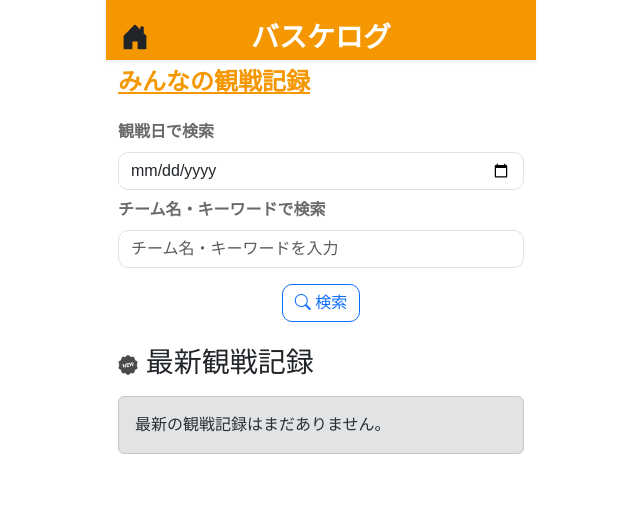
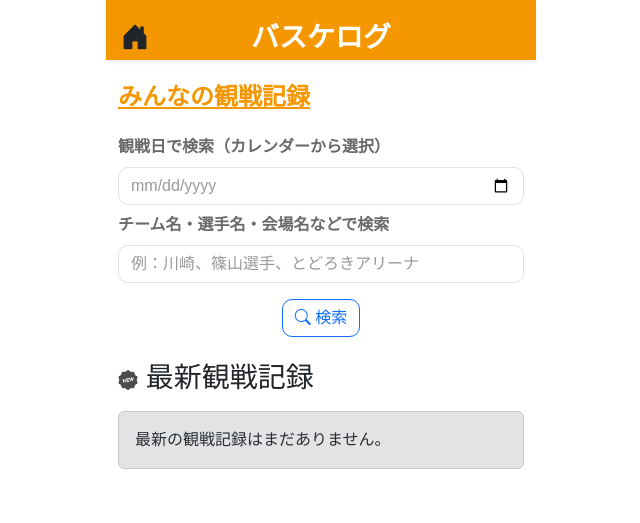
Before and after one commit to kashiwa-mo-chi/basketlogRepository, a Django app: page /accounts/home/ in a window 1280 px wide. Shown: the top 523 px of the page, without its empty margins (319-959 px from the left). Run offline with Django 5.2, Linux system fonts and the light colour scheme; data that the repository does not hold is empty.

Commit message:
余白・プレイスホルダー色修正

```diff
--- a/01_BasketLog/BasketLog/accounts/templates/accounts/home.html
+++ b/01_BasketLog/BasketLog/accounts/templates/accounts/home.html
@@ -7,15 +7,19 @@
 
 {% block content %}
 
-<a href="{% url 'games:public_diary_list' %}"
-   class="home-link">
-    みんなの観戦記録
-</a>
+<div class="home-title-area">
+    <a href="{% url 'games:public_diary_list' %}"
+    class="home-link">
+        みんなの観戦記録
+    </a>
+</div>
 
 <form action="{% url 'games:public_diary_list' %}" method="get" class="mb-4">
 
     <div class="mb-2">
-        <label for="search-date" class="form-label">観戦日で検索</label>
+        <label for="search-date" class="form-label">
+            観戦日で検索（カレンダーから選択）
+        </label>
         <input
             type="date"
             id="search-date"
@@ -24,13 +28,13 @@
     </div>
 
     <div class="mb-3">
-        <label for="search-keyword" class="form-label">チーム名・キーワードで検索</label>
+        <label for="search-keyword" class="form-label">チーム名・選手名・会場名などで検索</label>
         <input
             type="search"
             id="search-keyword"
             name="q"
             class="form-control"
-            placeholder="チーム名・キーワードを入力">
+            placeholder="例：川崎、篠山選手、とどろきアリーナ">
     </div>
 
     <div class="text-center">
--- a/01_BasketLog/BasketLog/accounts/templates/accounts/mypage.html
+++ b/01_BasketLog/BasketLog/accounts/templates/accounts/mypage.html
@@ -13,7 +13,7 @@
         </a>
 
         <a href="{% url 'accounts:username_change' %}" class="mypage-item">
-            <span>ユーザ名の変更</span>
+            <span>ユーザ名変更</span>
         </a>
 
         <a href="{% url 'accounts:email_change' %}" class="mypage-item">
--- a/01_BasketLog/BasketLog/accounts/templates/accounts/password_change.html
+++ b/01_BasketLog/BasketLog/accounts/templates/accounts/password_change.html
@@ -2,8 +2,10 @@
 
 {% block content %}
 
+<div class="container mt-4">
+
 <h2 class="page-title">
-    パスワードの変更
+    パスワード変更
 </h2>
 
 <form method="post">
@@ -76,4 +78,6 @@
 
 </form>
 
+</div>
+
 {% endblock %}
--- a/01_BasketLog/BasketLog/accounts/templates/accounts/username_change.html
+++ b/01_BasketLog/BasketLog/accounts/templates/accounts/username_change.html
@@ -5,7 +5,7 @@
 <div class="container mt-4">
 
     <h2 class="page-title">
-        ユーザ名の変更
+        ユーザ名変更
     </h2>
 
         <div class="current-username">
--- a/01_BasketLog/BasketLog/static/css/style.css
+++ b/01_BasketLog/BasketLog/static/css/style.css
@@ -25,7 +25,6 @@ textarea::placeholder {
     opacity: 1;
 }
 
-
 /* ==========================
    ヘッダー
 ========================== */
@@ -190,6 +189,10 @@ img {
 /* ==========================
    ホーム画面
 ========================== */
+
+.home-title-area {
+    padding-top: 15px;
+}
 
 .home-link {
     display: inline-block;
@@ -262,6 +265,14 @@ img {
     margin-bottom: 25px;
 }
 
+#search-date {
+    color: #999;
+}
+
+#search-keyword::placeholder {
+    color: #999;
+    opacity: 1;
+}
 
 /* ==========================
    観戦記録一覧
@@ -725,9 +736,24 @@ img {
     border-radius: 8px;
 }
 
+.diary-input-area select {
+    color: #999;
+}
+
+/* 観戦記録の会場・チーム名プルダウン */
+.diary-input-area select.diary-select {
+    color: #999;
+}
+
+/* プルダウンを選択した後 */
+.diary-input-area select.diary-select.is-selected {
+    color: #212529;
+}
+
 .diary-input-area input[type="date"] {
     height: 35px;
     box-sizing: border-box;
+    color: #999;
 }
 
 .diary-input-area textarea {
@@ -766,7 +792,7 @@ img {
 /* スコア入力 */
 
 .score-field {
-    margin-bottom: 12px;
+    margin-bottom: 30px;
 }
 
 .score-title {
@@ -1210,6 +1236,7 @@ img {
     display: flex;
     flex-wrap: wrap;
     gap: 15px 25px;
+    margin-bottom: 15px;
 }
 
 .category-item {
@@ -1229,6 +1256,7 @@ img {
     display: flex;
     flex-direction: column;
     gap: 20px;
+    margin-bottom: 10px;
 }
 
 .mypage-item {
```
Also changed, not shown: 01_BasketLog/BasketLog/accounts/templates/accounts/email_change.html (+8 -4 lines), 01_BasketLog/BasketLog/accounts/templates/accounts/regist.html (+10 -8 lines), 01_BasketLog/BasketLog/games/forms.py (+7 -0 lines), 01_BasketLog/BasketLog/games/templates/games/diary_form.html (+11 -1 lines).
